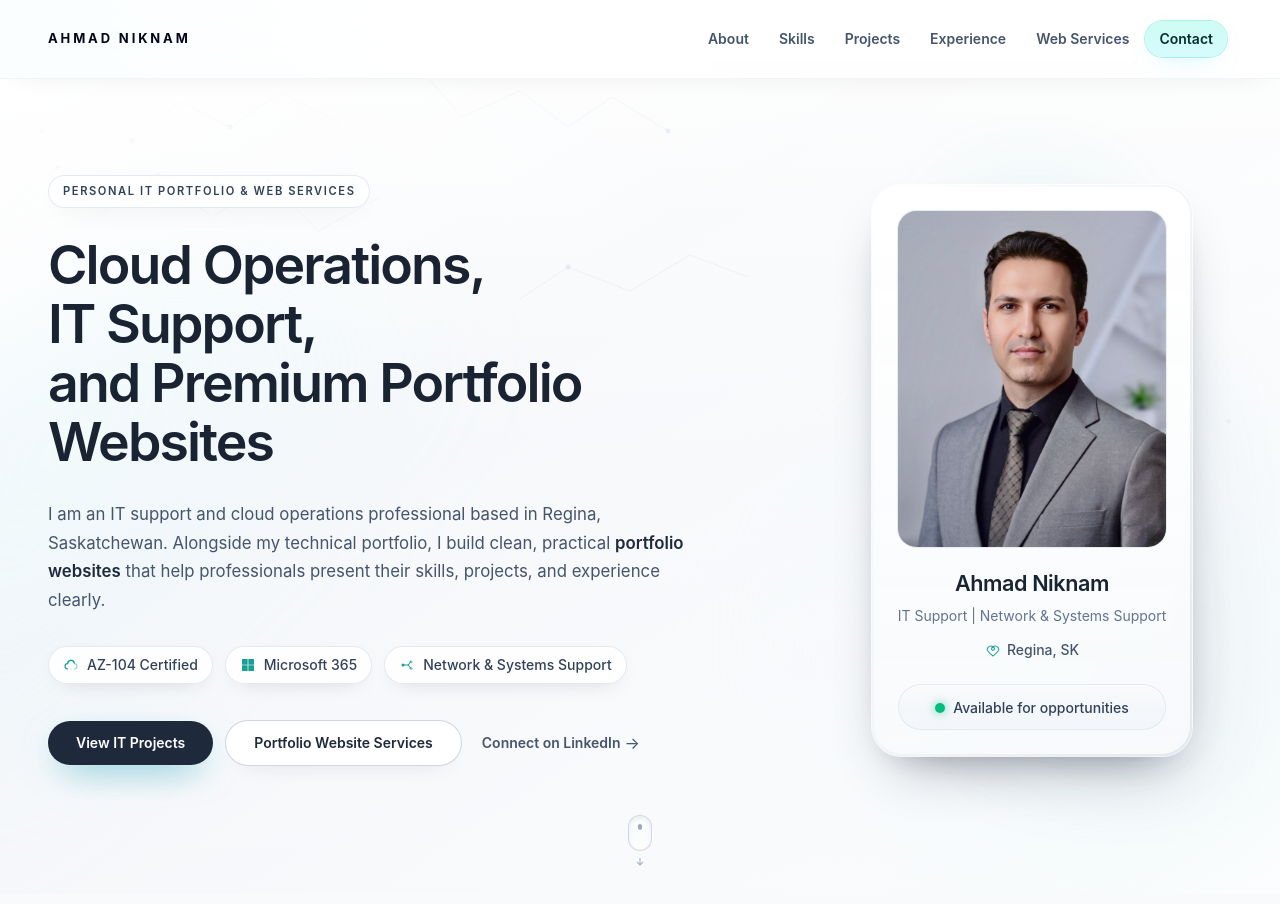
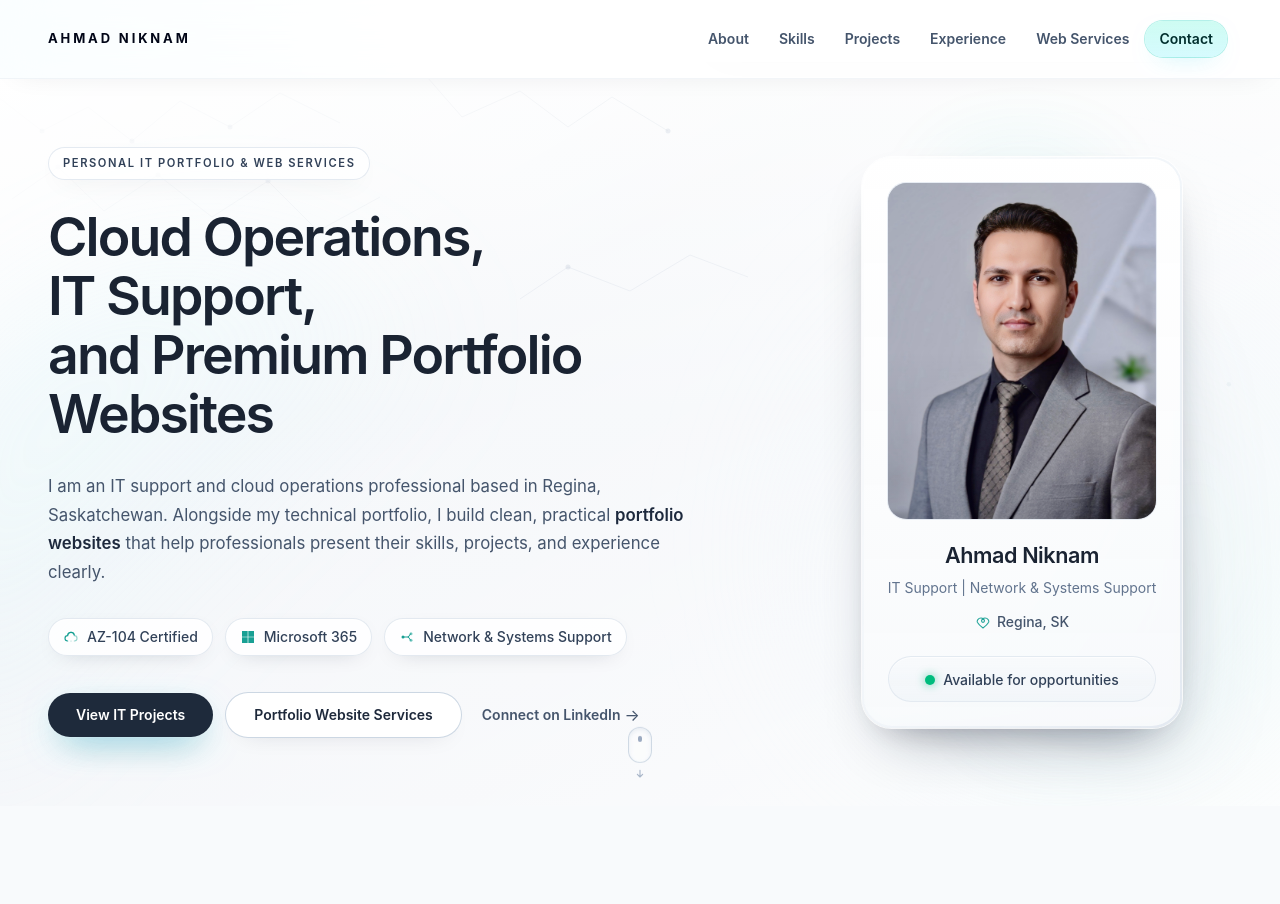
Before and after one commit to AhmadNiknam/ahmad-portfolio-website, a Next.js app: page / in a window 1280 px wide. Shown: the top 904 px of the page. Built offline with nearby package versions, Linux system fonts and the light colour scheme.

Commit message:
refactor: adjust hero component layout and styles for improved responsiveness and visual consistency, including grid structure and size adjustments

```diff
--- a/components/hero.tsx
+++ b/components/hero.tsx
@@ -127,7 +127,7 @@ export function Hero() {
       <div className="absolute -left-24 top-1/4 -z-10 h-[min(42rem,85vw)] w-[min(42rem,85vw)] rounded-full bg-gradient-to-br from-cyan-100/35 via-transparent to-transparent blur-3xl" />
       <div className="absolute -right-16 bottom-0 -z-10 h-[min(36rem,75vw)] w-[min(36rem,75vw)] rounded-full bg-gradient-to-tl from-teal-100/25 via-sky-50/20 to-transparent blur-3xl" />
 
-      <div className="relative mx-auto flex min-h-0 w-full max-w-[88rem] flex-col gap-12 px-5 pb-28 pt-10 sm:gap-14 sm:px-8 sm:pb-32 sm:pt-14 lg:min-h-[calc(100dvh-80px)] lg:flex-row lg:items-center lg:gap-x-16 lg:gap-y-10 lg:pb-28 lg:pt-20 xl:gap-x-24 xl:px-12 xl:pb-32 xl:pt-24">
+      <div className="relative mx-auto grid min-h-[calc(100svh-112px)] w-full max-w-[88rem] grid-cols-1 items-center gap-12 px-5 py-14 sm:min-h-[calc(100svh-88px)] sm:gap-14 sm:px-8 sm:py-16 lg:min-h-[calc(100svh-73px)] lg:grid-cols-[minmax(0,1fr)_minmax(360px,420px)] lg:gap-x-16 lg:gap-y-10 lg:py-12 xl:gap-x-24 xl:px-12 xl:py-14">
         <div className="order-2 flex min-w-0 flex-1 flex-col lg:order-1 lg:max-w-[52rem] animate-rise">
           <div className="mb-6 inline-flex w-fit max-w-full items-center rounded-full border border-slate-200/90 bg-white/70 px-3.5 py-2 shadow-[0_1px_0_rgba(255,255,255,0.85)_inset,0_8px_28px_-12px_rgba(15,23,42,0.12)] backdrop-blur-md sm:mb-7">
             <p className="text-[0.65rem] font-semibold uppercase leading-snug tracking-[0.14em] text-slate-700 sm:text-[0.7rem]">
@@ -197,7 +197,7 @@ export function Hero() {
           </div>
         </div>
 
-        <div className="order-1 mx-auto flex w-full max-w-[21rem] shrink-0 items-center sm:max-w-[22.5rem] lg:order-2 lg:mx-0 lg:ml-auto lg:mr-0 lg:max-w-[min(24rem,38vw)] xl:max-w-[25rem] animate-float-in">
+        <div className="order-1 mx-auto flex w-full max-w-[21rem] shrink-0 items-center sm:max-w-[22.75rem] lg:order-2 lg:mx-0 lg:ml-auto lg:mr-0 lg:max-w-[26.25rem] xl:max-w-[26.5rem] animate-float-in">
           <div className="relative mx-auto">
             <div
               className="absolute -inset-6 -z-10 rounded-[2.15rem] bg-[radial-gradient(ellipse_at_50%_35%,rgba(45,212,191,0.16),transparent_55%),radial-gradient(ellipse_at_80%_80%,rgba(148,163,184,0.22),transparent_50%)] opacity-90 blur-2xl"
@@ -210,7 +210,7 @@ export function Hero() {
                     src={heroProfileImageSrc}
                     alt={`${heroCard.name} — IT Support Specialist`}
                     fill
-                    sizes="(min-width: 1280px) 25rem, (min-width: 1024px) 38vw, (min-width: 640px) 22.5rem, calc(100vw - 2.5rem)"
+                    sizes="(min-width: 1280px) 26.5rem, (min-width: 1024px) 26.25rem, (min-width: 640px) 22.75rem, calc(100vw - 2.5rem)"
                     priority
                     className="object-cover object-[center_18%] saturate-[0.97]"
                   />
```
